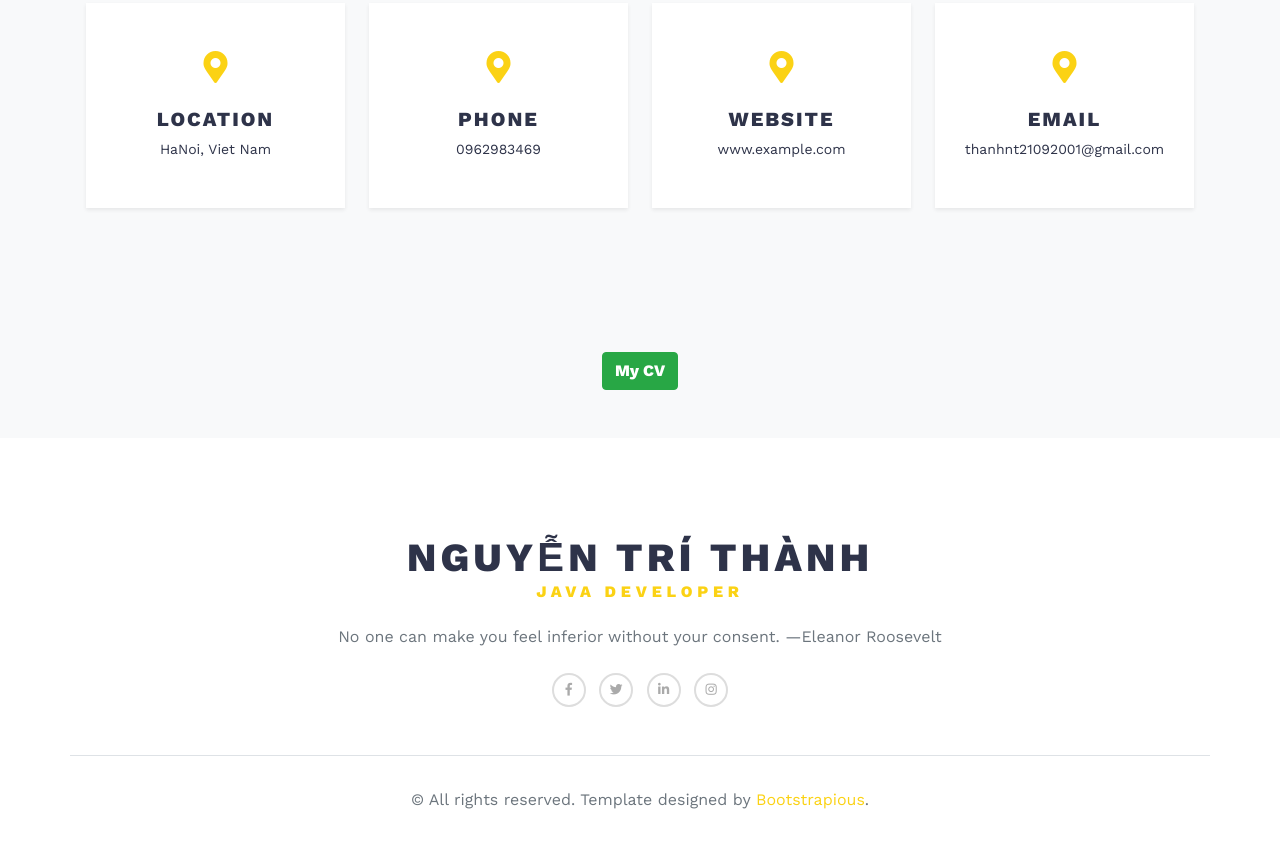
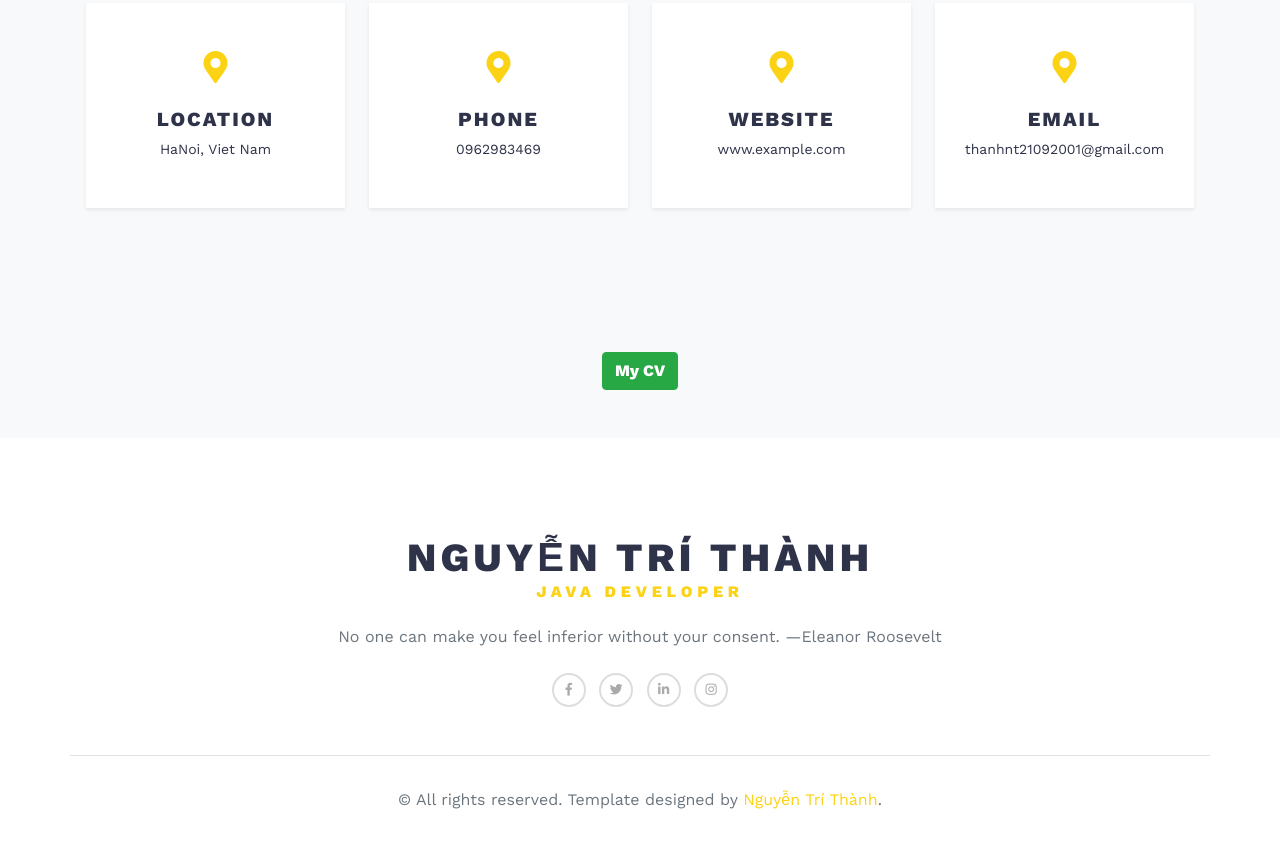
Before and after one commit to Thanhdzai2109/HoSoCV, a plain HTML site: page index.html in a window 1280 px wide. Shown: the part 2396-3240 px from the top of the page. Drawn offline with nearby package versions, Linux system fonts and the light colour scheme.

Commit message:
thanhntcommit

```diff
--- a/index.html
+++ b/index.html
@@ -171,7 +171,7 @@
     </div>
     <div class="copyrights px-4">
       <div class="container py-4 border-top text-center">
-        <p class="mb-0 text-muted py-2">&copy; All rights reserved. Template designed by <a href="#">Bootstrapious</a>.
+        <p class="mb-0 text-muted py-2">&copy; All rights reserved. Template designed by <a href="#">Nguyễn Trí Thành</a>.
         </p>
       </div>
     </div>
```
